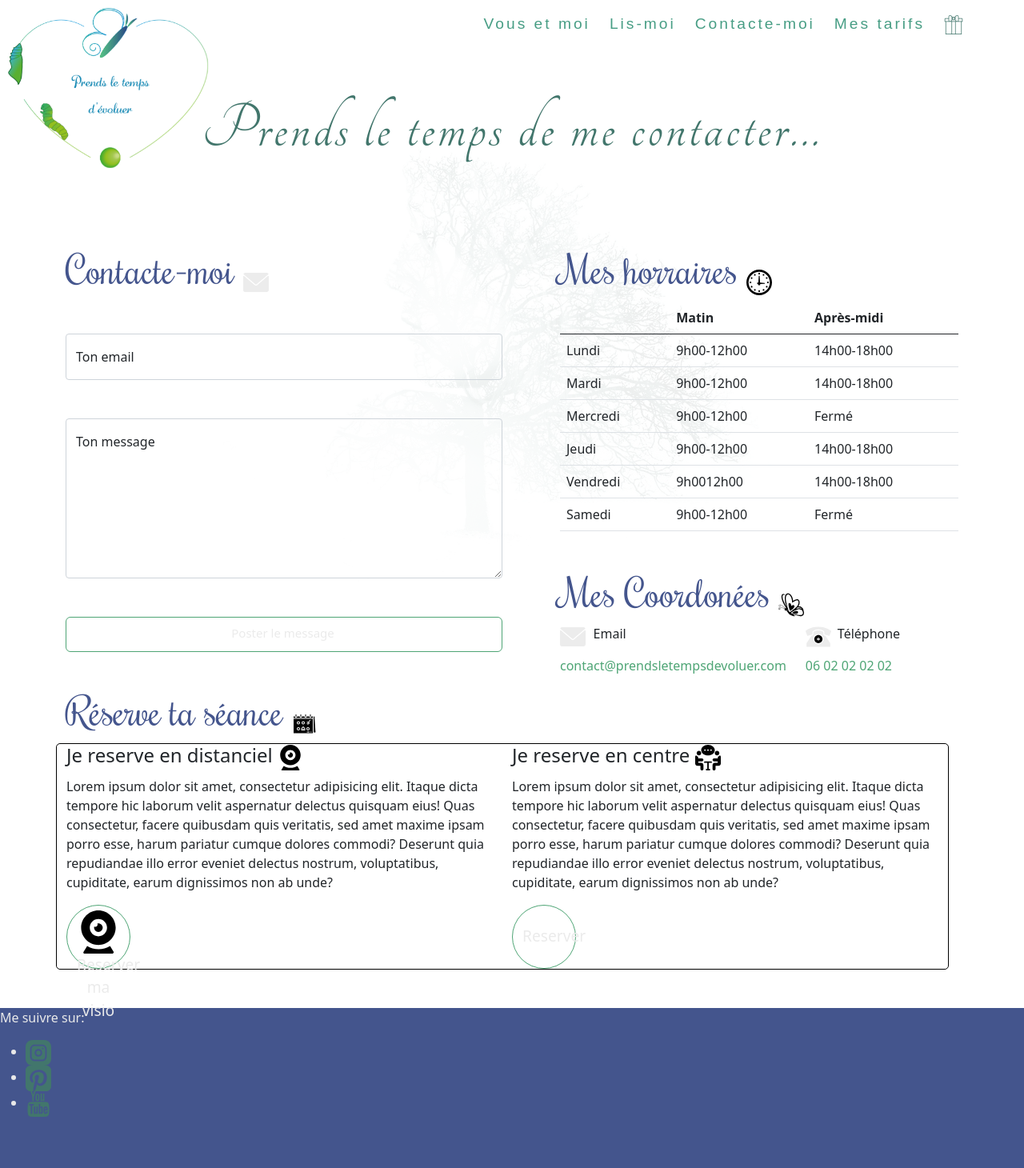
After one commit to c3soft/nassima-sophro, a Symfony app: template templates/contact/contact.html.twig in a window 1280 px wide. The commit adds this page. Shown: the whole page at 80% size. Run offline with Twig, Linux system fonts and the light colour scheme; the template is opened without the code that fills it, so the values that code supplies are empty; some libraries are stand-ins or nearby versions.

Commit message:
Update css contact page

```diff
--- a/public/css/style.css
+++ b/public/css/style.css
@@ -31,6 +31,14 @@ body{
     left: 0;
 
 } */
+
+.logo-heart{
+    position: fixed;
+    top: 10px;
+    left: 10px;
+    height: 25%;
+    z-index: 2000;
+}
 
 .home-container{
     position: fixed;
@@ -284,13 +292,7 @@ body{
 }
 */
 
-.logo-heart{
-    position: absolute;
-    top: 10px;
-    left: 10px;
-    height: 25%;
-    z-index: 2000;
-}
+
 
 .btn-rdv{
     width: 21rem;
@@ -304,9 +306,6 @@ font-size: 2rem;
     padding: 5px 20px 5px 20px;
     transition: .7s ease-in-out;
 }
-
-
-
 
 .btn-rdv:hover{
     color: #ba386e;
@@ -569,6 +568,11 @@ border-radius: 5px;
 }
 
 
+h3{
+    font-family: 'Rochester', cursive;
+    font-size: 3rem;
+    color: #44558d;
+}
 
 .form-control{
     background: transparent;
@@ -644,8 +648,32 @@ border-radius: 5px;
     -o-border-radius: 5px;
     -webkit-border-radius: 5px;
 }
+
+.btn-reserve{
+    align-items: center;
+    width: 5rem;
+    height: 5rem;
+    border-radius: 50%;
+    font-size: 1.2rem;
+    color: #ebebeb;
+    border: 1px solid #4ea575;
+    transition: .6s lineare;
+    -webkit-border-radius: 50%;
+    -moz-border-radius: 50%;
+    -ms-border-radius: 50%;
+    -o-border-radius: 50%;
+}
+
+/* //////////////////////////////////// FOOTER ////////////////////////// */
+
+footer{
+    background-color: #44558d;
+    color: #e9e9e9;
+    height: 200px;
+    width: 100%;
+}
 /* //////////////////////////////////// COOKIES ///////////////////////// */
-.cookie-alert {
+/* .cookie-alert {
     position: fixed;
     bottom: 160px;
     right: 15px;
@@ -661,7 +689,7 @@ border-radius: 5px;
     opacity: 1;
     transform: translateY(0%);
     transition-delay: 1000ms;
-  }
+  } */
 
 
 
--- a/src/Controller/ContactController.php
+++ b/src/Controller/ContactController.php
@@ -11,6 +11,6 @@ class ContactController extends AbstractController
     #[Route('/contact', name: 'app_contact')]
     public function index(): Response
     {
-        return $this->render('contact/index.html.twig');
+        return $this->render('contact/contact.html.twig');
     }
 }
--- a/templates/contact/index.html.twig
+++ b/templates/contact/contact.html.twig
@@ -13,7 +13,9 @@
 			<h1 class="title-contact">Prends le temps de me contacter...</h1>
 			<div class="row-contact row mt-5">
 				<div class="col-md-6">
-					<h3 class="mb-5">Contacte-moi</h3>
+					<h3 class="mb-5">Contacte-moi
+						<img class="logo-media" src="{{ asset('img/icons/mail.svg') }}" alt=""></h3>
+
 					<form action="">
 
 						<div class="form-floating mb-5">
@@ -35,7 +37,8 @@
 
 				<div class="col-md-6">
 					<div class="infos ms-5">
-						<h3>Mes horraires</h3>
+						<h3>Mes horraires
+							<img class="logo-media" src="{{ asset('img/icons/clock.svg') }}" alt=""></h3>
 						<table class="table">
 							<thead>
 								<tr>
@@ -80,7 +83,8 @@
 						</table>
 
 						<div class="row mt-5">
-							<h3 class="mx-auto">Mes Coordonées</h3>
+							<h3 class="mx-auto">Mes Coordonées
+								<img class="logo-media" src="{{ asset('img/icons/butterheart.svg') }}" alt=""></h3>
 
 							<div class="col">
 								<div class="row">
@@ -113,14 +117,30 @@
 			</div>
 
 		</div>
-		<section class="container">
-			<h3>Je réserve ma séance</h3>
-			<div class="reservation">
-				<button class="btn btn-reserve"><img class="logo-send" src="{{ asset('img/icons/send.svg') }}" alt="Envoyer le message">Poster</button>
-		<p>Lorem ipsum dolor sit amet, consectetur adipisicing elit. Itaque dicta tempore hic laborum velit aspernatur delectus quisquam eius! Quas consectetur, facere quibusdam quis veritatis, sed amet maxime ipsam porro esse, harum pariatur cumque dolores commodi? Deserunt quia repudiandae illo error eveniet delectus nostrum, voluptatibus, cupiditate, earum dignissimos non ab unde?</p>
+		<section class="container mb-5">
+			<h3>Réserve ta séance
+				<img class="logo-media" src="{{ asset('img/icons/calendar2.svg') }}" alt=""></h3>
+			<div class="row reservation">
+
+			<div class="col">
+				<h4 class="mx-auto">Je reserve en distanciel
+					<img class="logo-media" src="{{ asset('img/icons/webcam.svg') }}" alt=""></h4>
+				<p>Lorem ipsum dolor sit amet, consectetur adipisicing elit. Itaque dicta tempore hic laborum velit aspernatur delectus quisquam eius! Quas consectetur, facere quibusdam quis veritatis, sed amet maxime ipsam porro esse, harum pariatur cumque dolores commodi? Deserunt quia repudiandae illo error eveniet delectus nostrum, voluptatibus, cupiditate, earum dignissimos non ab unde?</p>
+				<button class="btn btn-reserve"><img class="logo-send" src="{{ asset('img/icons/webcam.svg') }}" alt="Envoyer le message">Reserver ma visio</button>
+
+			</div>
+			<div class="col">
+				<h4 class="mx-auto">Je reserve en centre
+					<img class="logo-media" src="{{ asset('img/icons/discussion.svg') }}" alt=""></h4>
+				<p>Lorem ipsum dolor sit amet, consectetur adipisicing elit. Itaque dicta tempore hic laborum velit aspernatur delectus quisquam eius! Quas consectetur, facere quibusdam quis veritatis, sed amet maxime ipsam porro esse, harum pariatur cumque dolores commodi? Deserunt quia repudiandae illo error eveniet delectus nostrum, voluptatibus, cupiditate, earum dignissimos non ab unde?</p>
+				<button class="btn btn-reserve">Reserver</button>
+
+			</div>
+
 			</div>
 
 		</section>
+{% include "layouts/partials/_footer.html.twig" %}
 	</main>
 
 {% endblock %}
--- /dev/null
+++ b/templates/layouts/partials/_footer.html.twig
@@ -0,0 +1,14 @@
+<footer>
+<p>Me suivre sur:</p>
+	<ul class="mediaas">
+		<li class="mediaa">
+			<a href="#" target="_blank" rel="noopener"><img src="{{ asset('img/medias/instagram.svg') }}" alt="lien vers instagram" class="logo-media" title="Instagram"></a>
+		</li>
+		<li class="mediaa">
+			<a href="#" target="_blank" rel="noopener"><img src="{{ asset('img/medias/pinterest.svg') }}" alt="lien vers pinterest" class="logo-media" title="Pinterest"></a>
+		</li>
+		<li class="mediaa">
+			<a href="#" target="_blank" rel="noopener"><img src="{{ asset('img/medias/youtube.svg') }}" alt="lien vers youtube" class="logo-media" title="Youtube"></a>
+		</li>
+	</ul>
+</footer>
```
Also changed, not shown: public/img/icons/butterheart.svg (added), public/img/icons/calendar.svg (added), public/img/icons/calendar2.svg (added), public/img/icons/clock.svg (added), public/img/icons/discussion.svg (added), public/img/icons/webcam.svg (added). Lines whose indentation alone changed are shown as unchanged.
